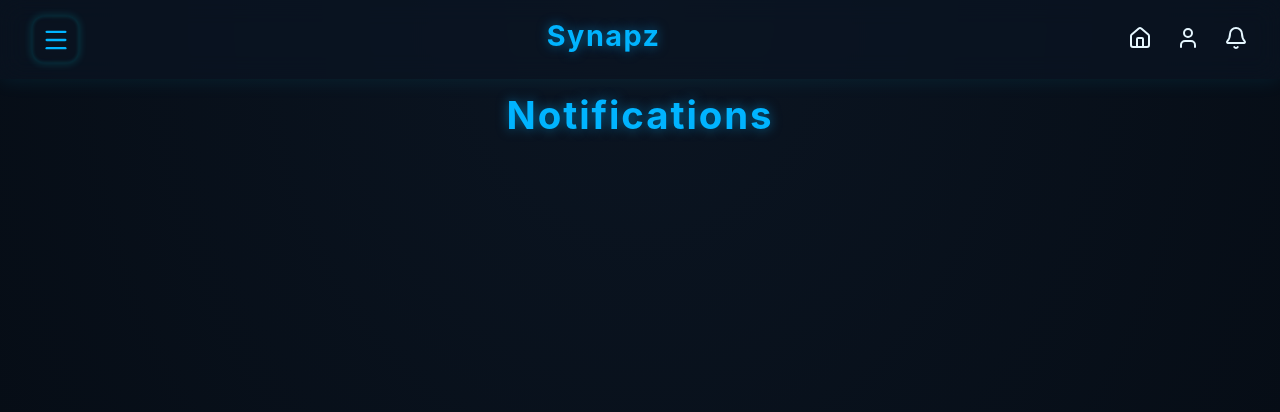
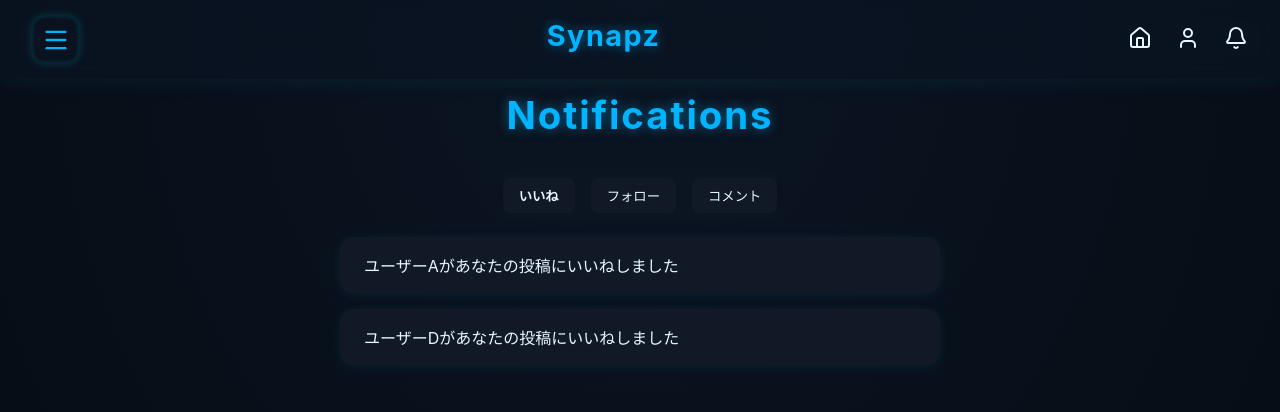
Before and after one commit to nao317/synapz, a Next.js app: page /notifications in a window 1280 px wide. Shown: the top 412 px of the page. Built offline with nearby package versions, Linux system fonts and the light colour scheme.

Commit message:
notification機能追加

```diff
--- a/src/app/notifications/notifications.module.css
+++ b/src/app/notifications/notifications.module.css
@@ -56,6 +56,42 @@
     transition: transform 0.25s ease, box-shadow 0.25s ease;
 }
 
+/* タブバー（いいね・フォロー・コメント） */
+.tabBar {
+    display: flex;
+    gap: 1rem;
+    margin-bottom: 1rem;
+
+    position: sticky; /* 上部に固定 */
+    top: 0;
+    background-color: #0b1522; /* Header と違和感ない色に */
+    padding: 0.5rem 0;
+    z-index: 10;
+}
+
+/* タブボタン */
+.tabBar button {
+    padding: 0.5rem 1rem;
+    border-radius: 8px;
+    border: none;
+    background-color: #121926;
+    color: #e6f7ff;
+    cursor: pointer;
+    transition: 0.2s;
+}
+
+.tabBar button:hover {
+    background-color: rgba(0, 180, 255, 0.2);
+}
+
+/* 選択中のタブ */
+.activeTab {
+    background-color: #00b4ff;
+    color: #0b1522;
+    font-weight: bold;
+}
+
+
 .item:hover {
     transform: translateX(5px);
     box-shadow: 0 4px 20px rgba(0, 180, 255, 0.25);
--- a/src/app/notifications/page.tsx
+++ b/src/app/notifications/page.tsx
@@ -4,26 +4,61 @@
 import styles from './notifications.module.css';
 import Header from '../../lib/components/Header';
 
+type Notification = {
+    type: 'like' | 'follow' | 'comment';
+    text: string;
+};
+
 export default function Notifications() {
-    const [notifications, setNotifications] = useState<string[]>([]);
+    const [activeTab, setActiveTab] = useState<'like' | 'follow' | 'comment'>('like');
+    const [notifications, setNotifications] = useState<Notification[]>([
+        { type: 'like', text: 'ユーザーAがあなたの投稿にいいねしました' },
+        { type: 'follow', text: 'ユーザーBがあなたをフォローしました' },
+        { type: 'comment', text: 'ユーザーCがコメントしました' },
+        { type: 'like', text: 'ユーザーDがあなたの投稿にいいねしました' },
+    ]);
 
     return (
         <div className={styles.notificationsPage}>
-            {/* Header を最上部に固定 */}
+            {/* Header 固定 */}
             <div className={styles.headerWrapper}>
                 <Header />
             </div>
 
-            {/* コンテンツ領域 */}
             <main className={styles.main}>
                 <h1 className={styles.title}>Notifications</h1>
 
+                {/* タブバー（上部固定） */}
+                <div className={styles.tabBar}>
+                    <button
+                        className={activeTab === 'like' ? styles.activeTab : ''}
+                        onClick={() => setActiveTab('like')}
+                    >
+                        いいね
+                    </button>
+                    <button
+                        className={activeTab === 'follow' ? styles.activeTab : ''}
+                        onClick={() => setActiveTab('follow')}
+                    >
+                        フォロー
+                    </button>
+                    <button
+                        className={activeTab === 'comment' ? styles.activeTab : ''}
+                        onClick={() => setActiveTab('comment')}
+                    >
+                        コメント
+                    </button>
+                </div>
+
+                {/* 通知リスト */}
                 <ul className={styles.list}>
-                    {notifications.map((note, index) => (
-                        <li key={index} className={styles.item}>
-                            {note}
-                        </li>
-                    ))}
+                    {notifications
+                        .filter((note) => note.type === activeTab)
+                        .map((note, index) => (
+                            <li key={index} className={styles.item}>
+                                {note.text}
+                            </li>
+                        ))}
                 </ul>
             </main>
         </div>
```
